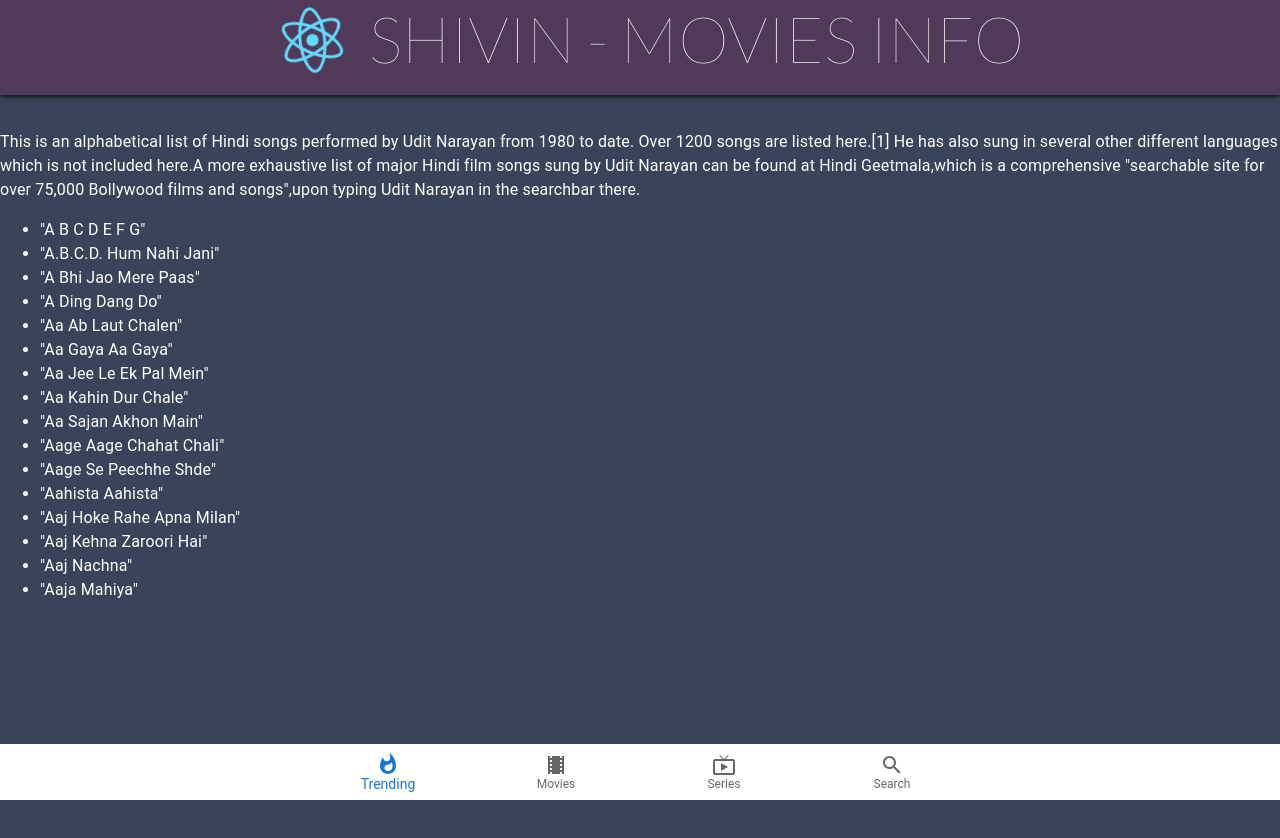
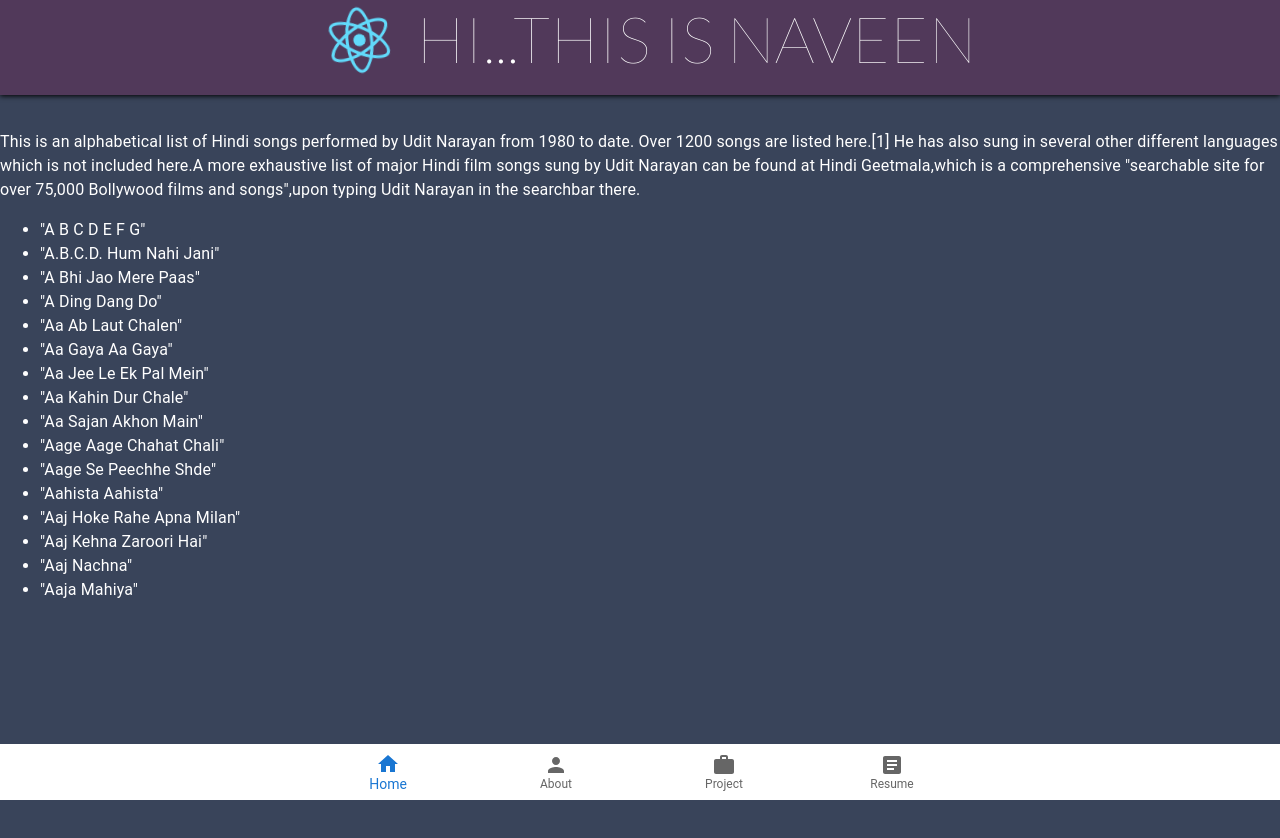
Before and after one commit to navsharma-in/shivin-movie-wiki, a React (Create React App) app: page / in a window 1280 px wide. Shown: the top 838 px of the page. Built offline with nearby package versions, Linux system fonts and the light colour scheme.

Commit message:
NavBar Update
We Update The NavBar Icon For Portfolio Project

```diff
--- a/src/components/pages/Header.jsx
+++ b/src/components/pages/Header.jsx
@@ -4,7 +4,7 @@ import logo from "./Movies/logo.svg";
 const Header = () => {
 
 
-    return <span className='header'> <img src={logo} className="App-logo" alt="logo" />SHIVIN - MOVIES info</span>;
+    return <span className='header'> <img src={logo} className="App-logo" alt="logo" />Hi...This Is Naveen</span>;
 
 };
 
--- a/src/components/pages/MainNav.jsx
+++ b/src/components/pages/MainNav.jsx
@@ -2,10 +2,10 @@ import React, {useEffect} from 'react';
 import Box from '@mui/material/Box';
 import BottomNavigation from '@mui/material/BottomNavigation';
 import BottomNavigationAction from '@mui/material/BottomNavigationAction';
-import WhatshotIcon from '@mui/icons-material/Whatshot';
-import SearchIcon from '@mui/icons-material/Search';
-import TheatersIcon from '@mui/icons-material/Theaters';
-import LiveTvIcon from '@mui/icons-material/LiveTv';
+import HomeIcon from '@mui/icons-material/Home';
+import ArticleIcon from '@mui/icons-material/Article';
+import PersonIcon from '@mui/icons-material/Person';
+import WorkIcon from '@mui/icons-material/Work';
 import { useNavigate } from "react-router-dom";
 
 export default function SimpleBottomNavigation() {
@@ -28,10 +28,10 @@ export default function SimpleBottomNavigation() {
           setValue(newValue);
         }}
       >
-        <BottomNavigationAction label="Trending" icon={<WhatshotIcon />} />
-        <BottomNavigationAction label="Movies" icon={<TheatersIcon />} />
-        <BottomNavigationAction label="Series" icon={<LiveTvIcon />} />
-        <BottomNavigationAction label="Search" icon={<SearchIcon />} />
+        <BottomNavigationAction label="Home" icon={<HomeIcon />} />
+        <BottomNavigationAction label="About" icon={<PersonIcon />} />
+        <BottomNavigationAction label="Project" icon={<WorkIcon />} />
+        <BottomNavigationAction label="Resume" icon={<ArticleIcon />} />
       </BottomNavigation>
     </Box>
   );
```
